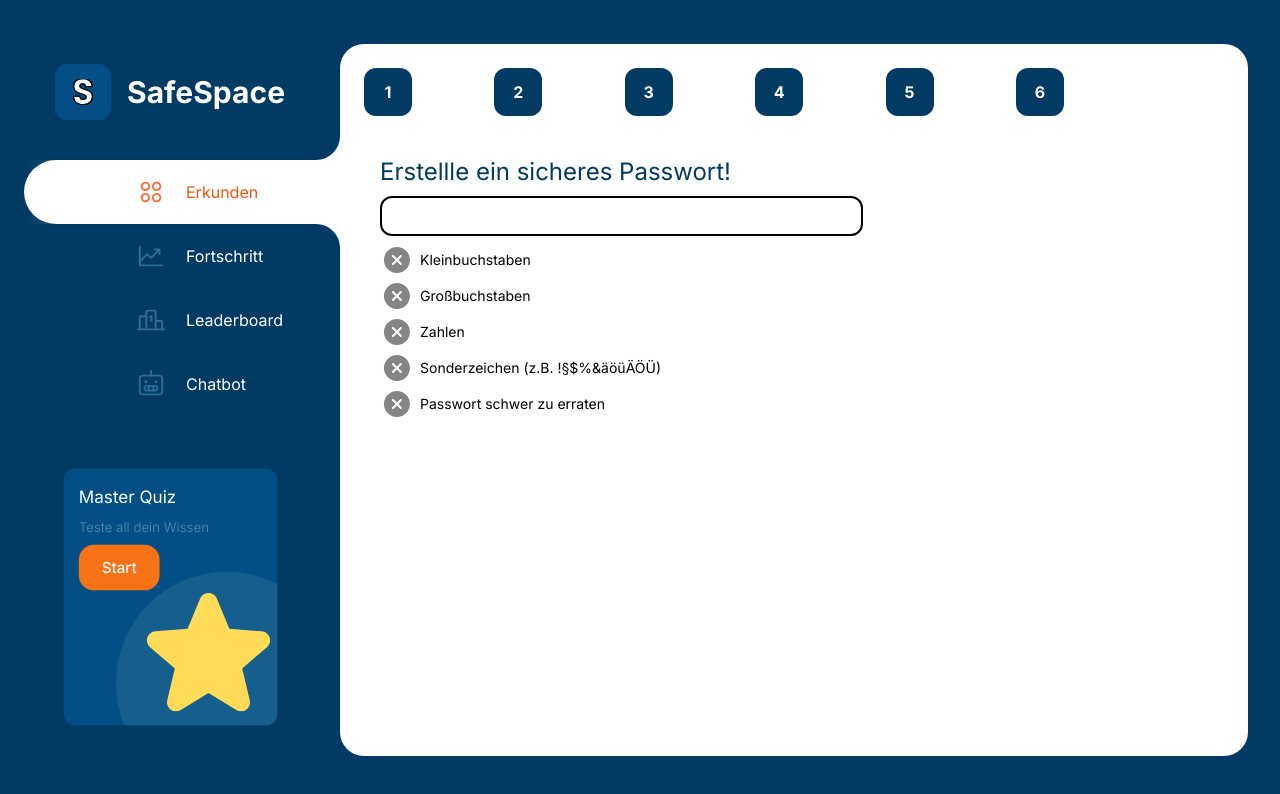
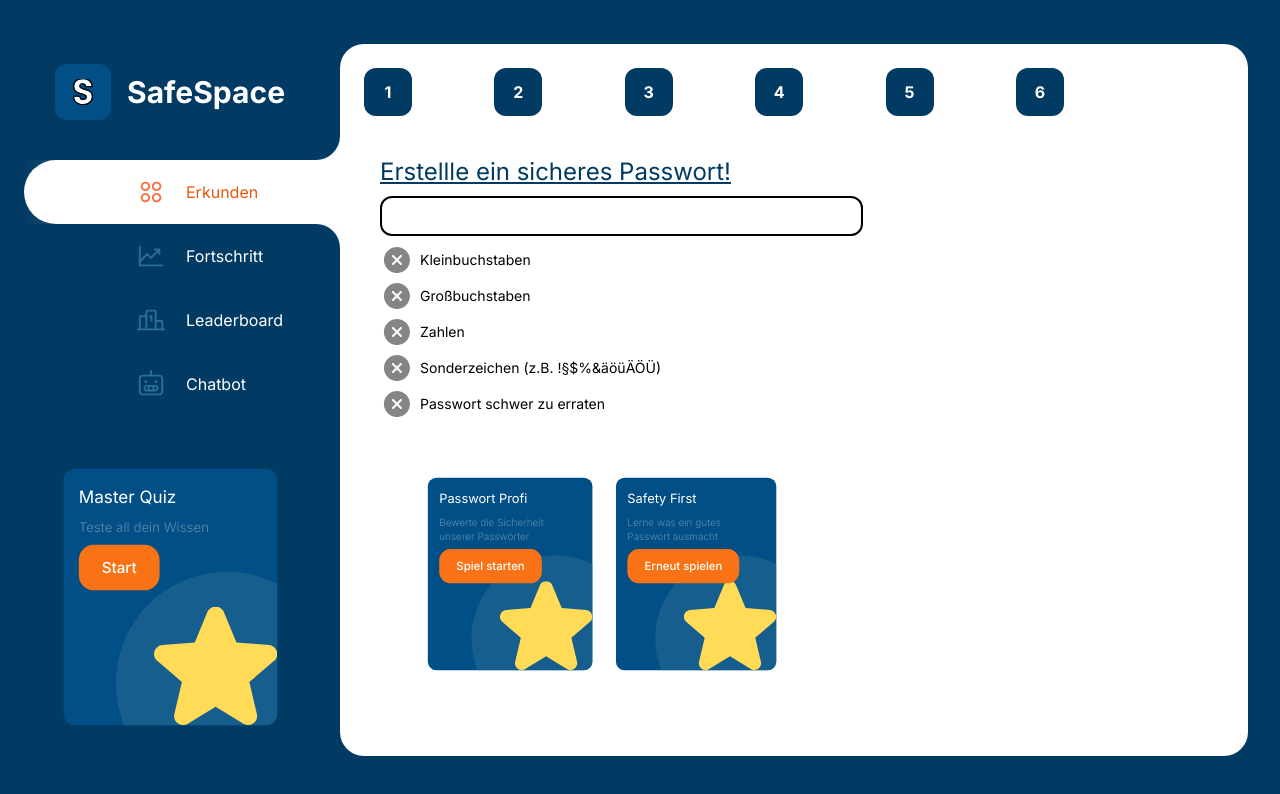
Before and after one commit to uwumarogie/ITBL-Datenschutz, a Next.js app: page /space/passwort/builder in a window 1280 px wide. Shown: the top 794 px of the page. Built offline with nearby package versions, Linux system fonts and the light colour scheme.

Commit message:
fix: styling of the last page

```diff
--- a/src/app/space/passwort/builder/page.tsx
+++ b/src/app/space/passwort/builder/page.tsx
@@ -1,16 +1,41 @@
+"use client"
+
 import { InlineNavigation } from "@/components/inline-navigation";
 import { SecurePasswordInput } from "@/components/secure-password-input";
+import { ActionCard } from "@/components/action-card";
+import { useRouter } from "next/navigation";
 
 export default function Builder() {
+  const router = useRouter();
   return (
     <div className="flex flex-col max-w-[1100px] px-6 justify-start">
       <div className="hidden lg:block">
         <InlineNavigation />
       </div>
 
-      <div className=" ">
-        <SecurePasswordInput />
-      </div>
+        <div className="flex flex-col">
+            <SecurePasswordInput/>
+            <div className="flex-row space-x-5 scale-75 mb-36 items-start mr-96 hidden lg:flex">
+                    <ActionCard
+                        title="Passwort Profi"
+                        description="Bewerte die Sicherheit unserer Passwörter"
+                        iconSrc="/star.svg"
+                        buttonText="Spiel starten"
+                        primaryColor="#014F86"
+                        secondaryColor="#2A6F97"
+                        onClick={() => router.push("/space/passwort/strength")}
+                    />
+                    <ActionCard
+                        title="Safety First"
+                        description="Lerne was ein gutes Passwort ausmacht"
+                        iconSrc="/star.svg"
+                        buttonText="Erneut spielen"
+                        primaryColor="#014F86"
+                        secondaryColor="#2A6F97"
+                        onClick={() => router.push("/sandbox/quiz")}
+                    />
+            </div>
+        </div>
     </div>
   );
 }
--- a/src/components/action-card.tsx
+++ b/src/components/action-card.tsx
@@ -5,7 +5,7 @@ type ActionCardProps = {
   title: string;
   description: string;
   buttonText: string;
-  iconSrc: string;
+  iconSrc?: string;
   primaryColor: string;
   secondaryColor: string;
   onClick: () => void;
@@ -43,11 +43,11 @@ export function ActionCard({
         <circle opacity="0.5" cx="123" cy="123" r="123" fill={secondaryColor} />
       </svg>
       <Image
-        src={iconSrc}
+        src={iconSrc || ""}
         alt={title}
         width={130}
         height={130}
-        className="absolute translate-x-[55%] translate-y-[85%]"
+        className="absolute bottom-0 right-0"
       />
     </div>
   );
--- a/src/components/secure-password-input.tsx
+++ b/src/components/secure-password-input.tsx
@@ -7,7 +7,7 @@ export function SecurePasswordInput() {
   const [input, setInput] = useState("");
   return (
     <div className="flex flex-col justify-start max-w-full space-y-2 p-4">
-      <h1 className="text-2xl lg:text-2xl text-blue-background underline-offset-4">
+      <h1 className="text-2xl lg:text-2xl text-blue-background underline decoration-3">
         Erstellle ein sicheres Passwort!
       </h1>
       <input
--- a/tailwind.config.ts
+++ b/tailwind.config.ts
@@ -16,7 +16,7 @@ const config: Config = {
       },
       height: {
         "reduced-40": "calc(100% - 43px)",
-        "reduced-safari": "calc(100vh - 90px)",
+        "reduced-safari": "calc(100vh - 50px)",
       },
     },
   },
```
